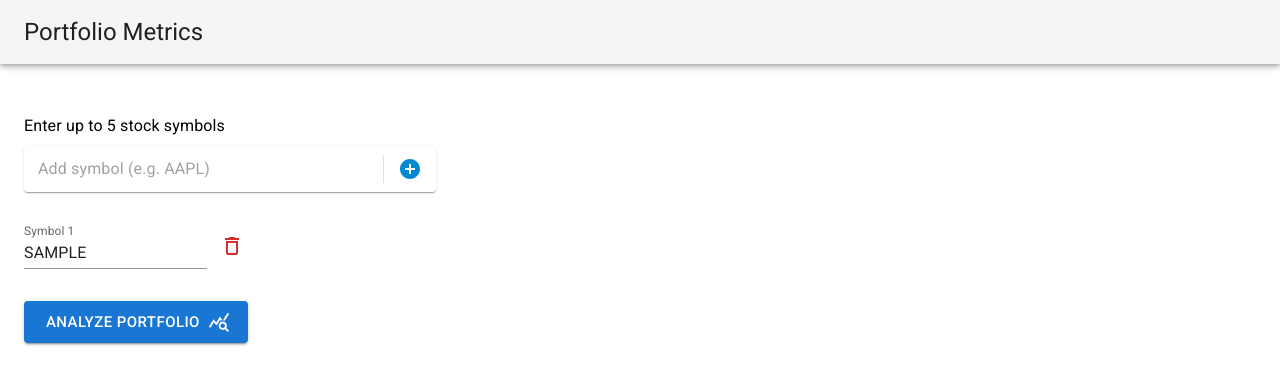
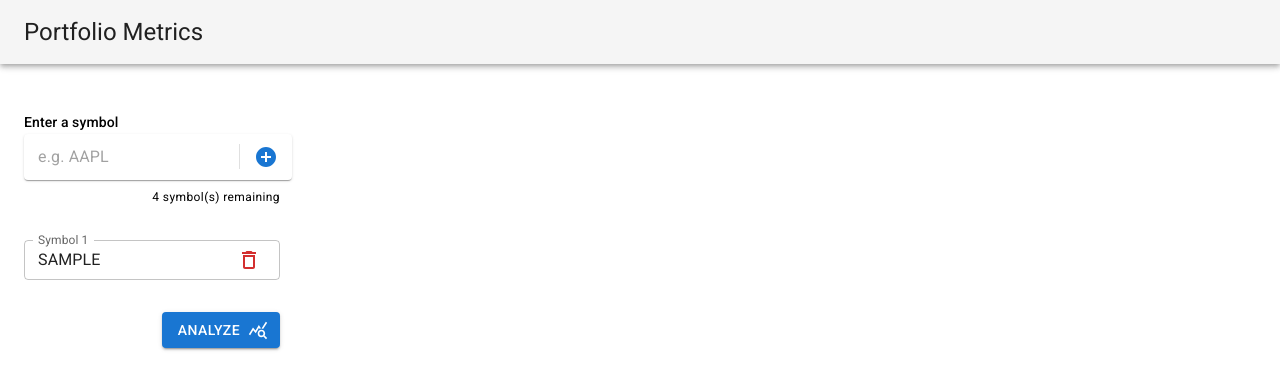
Before and after one commit to ericfurspan/portfolio-metrics-ui, a React (Vite) app: page / in a window 1280 px wide. Both pictures are taken after typing "Sample" into the empty fields and a click on the button "add ticker". Shown: the top 390 px of the page. Built offline with nearby package versions, Linux system fonts and the light colour scheme.

Commit message:
style and layout adjustments

```diff
--- a/src/App.tsx
+++ b/src/App.tsx
@@ -11,8 +11,11 @@ import { fetchMetrics } from "./api";
 
 /**
  * TODO:
- * column grouping for ResultsTable: https://mui.com/material-ui/react-table/#column-grouping
- * accept input to set queryFunction
+ * add a "how it works" section
+ * add input to select queryFunction
+ * input validation/sanitation
+ * table sorting
+ * table column grouping - https://mui.com/material-ui/react-table/#column-grouping
  */
 
 function App() {
@@ -30,7 +33,6 @@ function App() {
       setResults(response);
     } catch (e) {
       console.error(e);
-      setLoading(false);
     } finally {
       setLoading(false);
     }
@@ -60,27 +62,33 @@ function App() {
         </Toolbar>
       </AppBar>
 
-      <Stack p={3}>
-        <Typography variant="subtitle1" gutterBottom>
-          Enter up to 5 stock symbols
-        </Typography>
+      <Stack alignItems="flex-start" p={3}>
+        <Typography variant="subtitle2">Enter a symbol</Typography>
 
         {loading ? (
           <Spinner />
         ) : (
           <>
             <Stack spacing={4}>
-              {activeSymbols.length < 5 && (
+              <Stack spacing={1}>
                 <SymbolInput
                   value={symbolInput}
                   setValue={setSymbolInput}
                   handleSubmit={handleSubmitSymbol}
+                  disabled={activeSymbols.length >= 5}
                 />
-              )}
 
-              <Stack alignItems="flex-start" spacing={3}>
+                <Typography variant="caption" alignSelf="flex-end">
+                  {`${5 - activeSymbols.length} symbol(s) remaining`}
+                </Typography>
+              </Stack>
+
+              {activeSymbols.length > 0 && (
+                <>
+                  <Stack spacing={3}>
                     {activeSymbols.map((symbol, index) => (
                       <SymbolDisplay
+                        key={symbol}
                         symbol={symbol}
                         symbolIndex={index}
                         onRemove={(symbol) => handleRemoveSymbol(symbol)}
@@ -88,21 +96,20 @@ function App() {
                     ))}
                   </Stack>
 
-              {activeSymbols.length > 0 && (
                   <Button
                     variant="contained"
                     onClick={handleStartAnalysis}
                     endIcon={<QueryStatsIcon />}
-                  size="large"
-                  sx={{ alignSelf: "flex-start" }}
+                    sx={{ alignSelf: "flex-end" }}
                   >
-                  Analyze Portfolio
+                    Analyze
                   </Button>
+                </>
               )}
             </Stack>
 
             {results && (
-              <Stack marginTop={4} padding={4}>
+              <Stack alignSelf="center" marginTop={4} padding={4}>
                 <ResultsTable results={results} />
               </Stack>
             )}
--- a/src/components/SymbolDisplay.tsx
+++ b/src/components/SymbolDisplay.tsx
@@ -1,4 +1,4 @@
-import { Stack, IconButton, TextField } from "@mui/material";
+import { IconButton, TextField, InputAdornment } from "@mui/material";
 import DeleteOutlineOutlined from "@mui/icons-material/DeleteOutlineOutlined";
 
 interface SymbolDisplayProps {
@@ -12,14 +12,15 @@ const SymbolDisplay = ({
   onRemove,
 }: SymbolDisplayProps) => {
   return (
-    <Stack direction="row" alignItems="center" spacing={1} key={symbol}>
     <TextField
       label={`Symbol ${symbolIndex + 1}`}
       defaultValue={symbol}
-        InputProps={{ readOnly: true }}
-        variant="standard"
+      variant="outlined"
       size="small"
-      />
+      InputProps={{
+        readOnly: true,
+        endAdornment: (
+          <InputAdornment position="end">
             <IconButton
               aria-label="remove symbol"
               color="error"
@@ -28,7 +29,10 @@ const SymbolDisplay = ({
             >
               <DeleteOutlineOutlined />
             </IconButton>
-    </Stack>
+          </InputAdornment>
+        ),
+      }}
+    />
   );
 };
 
--- a/src/components/SymbolInput.tsx
+++ b/src/components/SymbolInput.tsx
@@ -6,9 +6,15 @@ interface SymbolInputProps {
   value: string;
   setValue: (value: string) => void;
   handleSubmit: (event: any) => void;
+  disabled: boolean;
 }
 
-const SymbolInput = ({ value, setValue, handleSubmit }: SymbolInputProps) => {
+const SymbolInput = ({
+  value,
+  setValue,
+  handleSubmit,
+  disabled,
+}: SymbolInputProps) => {
   const handleChange = (event: ChangeEvent<HTMLInputElement>) => {
     setValue(event.target.value.toUpperCase());
   };
@@ -17,24 +23,30 @@ const SymbolInput = ({ value, setValue, handleSubmit }: SymbolInputProps) => {
     <Paper
       component="form"
       onSubmit={handleSubmit}
+      variant={disabled ? "outlined" : "elevation"}
       sx={{
         p: "3px 6px",
         display: "flex",
         alignItems: "center",
         width: "100%",
-        maxWidth: 400,
       }}
     >
       <InputBase
         sx={{ ml: 1, flex: 1 }}
-        placeholder="Add symbol (e.g. AAPL)"
+        placeholder="e.g. AAPL"
         inputProps={{ "aria-label": "enter ticker symbol" }}
         value={value}
         onChange={handleChange}
+        disabled={disabled}
         fullWidth
       />
-      <Divider sx={{ height: 28, m: 0.75 }} orientation="vertical" />
-      <IconButton type="submit" aria-label="add ticker" color="info">
+      <Divider sx={{ height: 25, m: 0.75 }} orientation="vertical" />
+      <IconButton
+        type="submit"
+        aria-label="add ticker"
+        color="primary"
+        disabled={disabled}
+      >
         <AddCircleOutlinedIcon />
       </IconButton>
     </Paper>
```
Lines whose indentation alone changed are shown as unchanged.
